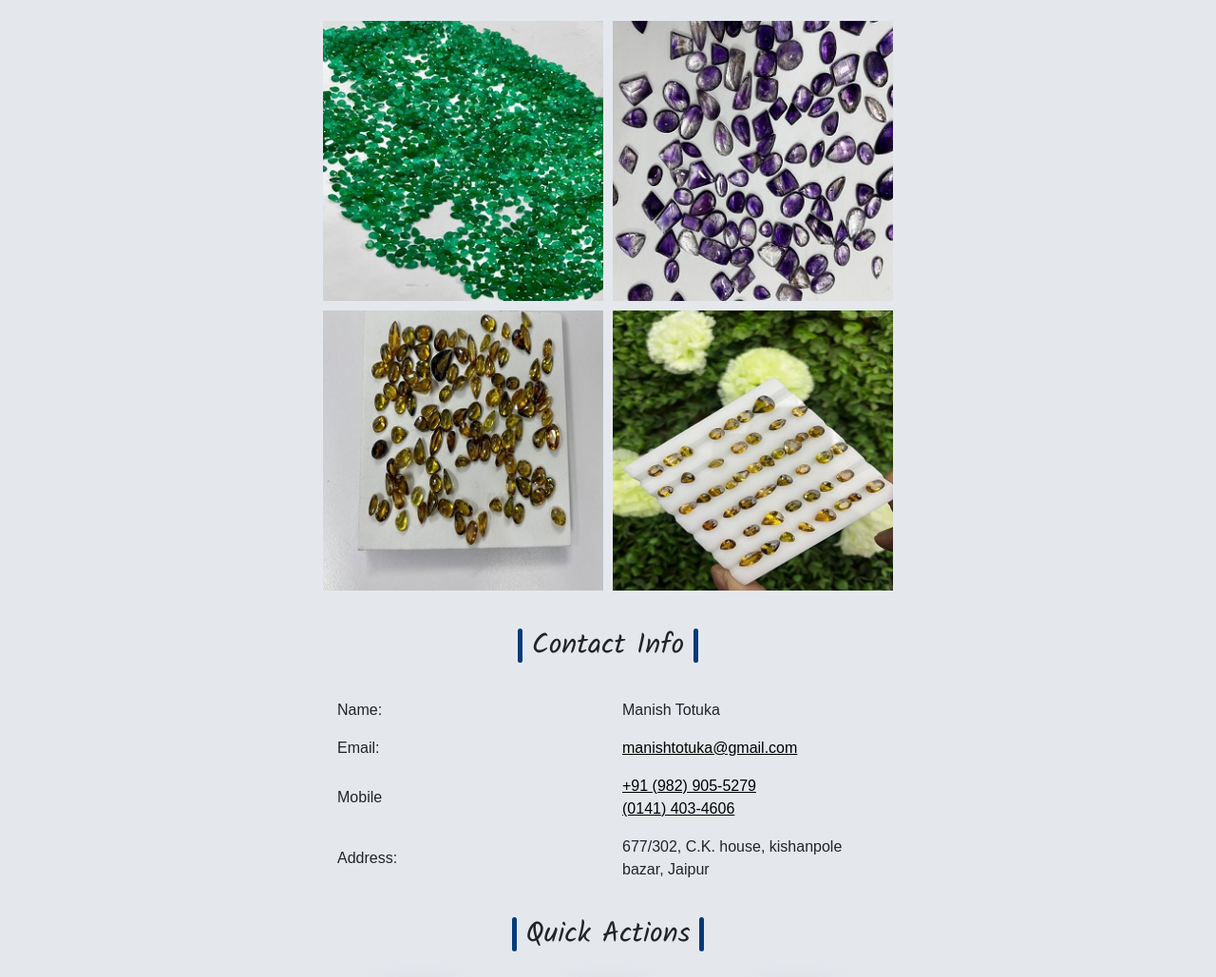
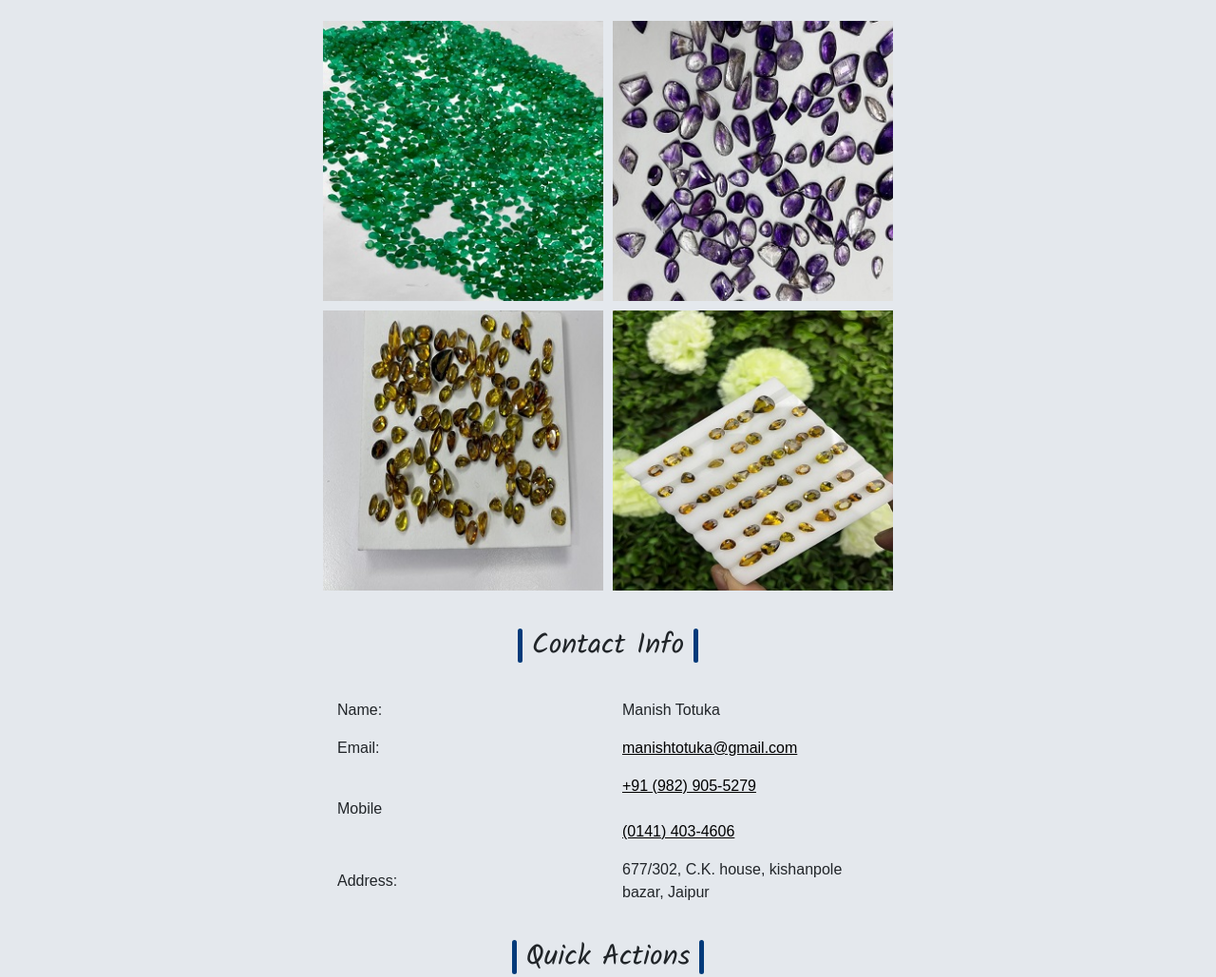
Before and after one commit to AayushGems/AayushGems, a plain HTML site: page index.html in a window 1280 px wide. Shown: the part 267-1296 px from the top of the page at 95% size. Drawn offline with nearby package versions, Linux system fonts and the light colour scheme.

Commit message:
Update index.html

```diff
--- a/index.html
+++ b/index.html
@@ -140,7 +140,7 @@
                     <tr>
                         <td>Mobile</td>
                         <td>
-                            <a href="tel:+919829055279" target="_blank">+91 (982) 905-5279</a><br>
+                            <a href="tel:+919829055279" target="_blank">+91 (982) 905-5279</a><br><br>
                             <a href="tel:01414034606" target="_blank">(0141) 403-4606</a>
                         </td>
                     </tr>
```
